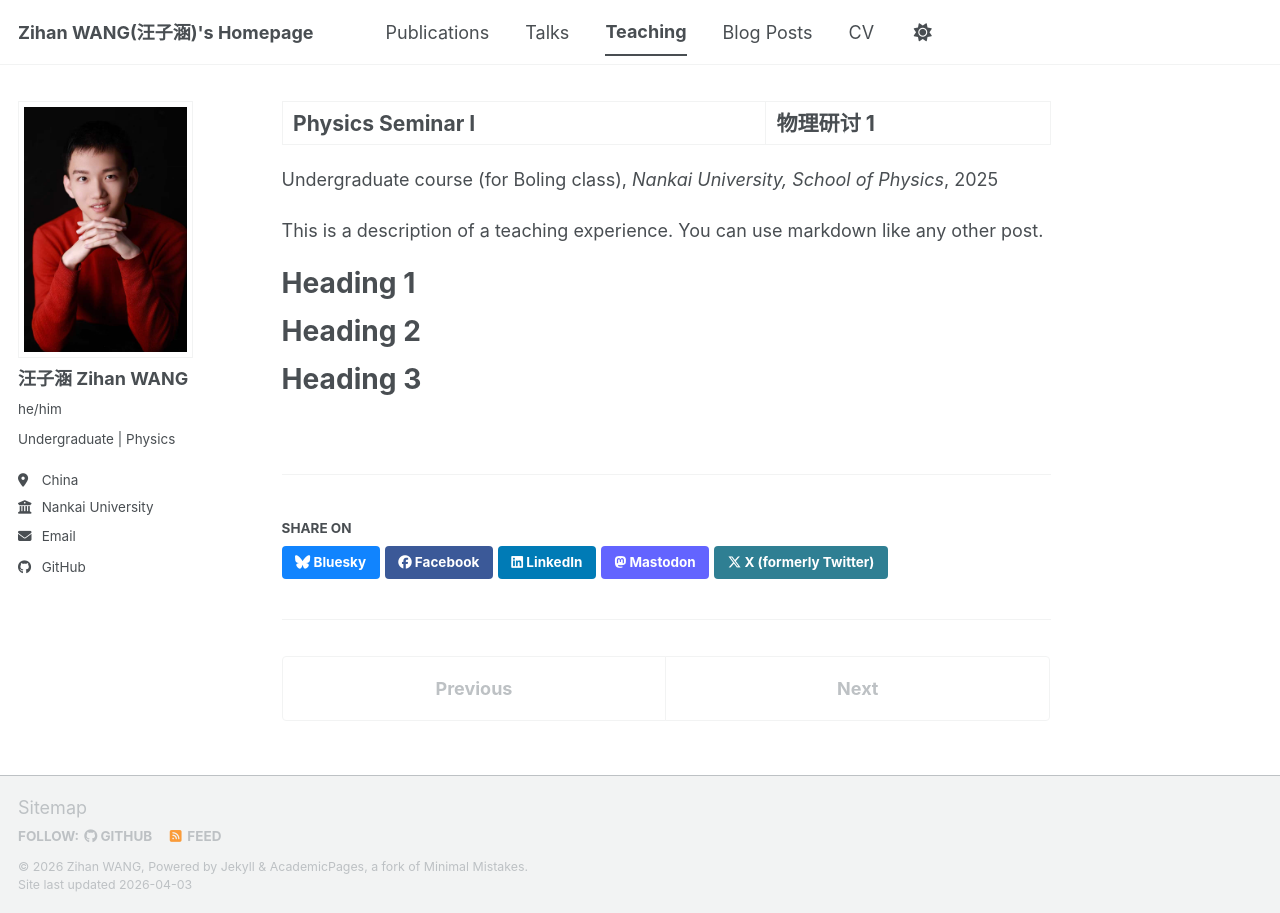
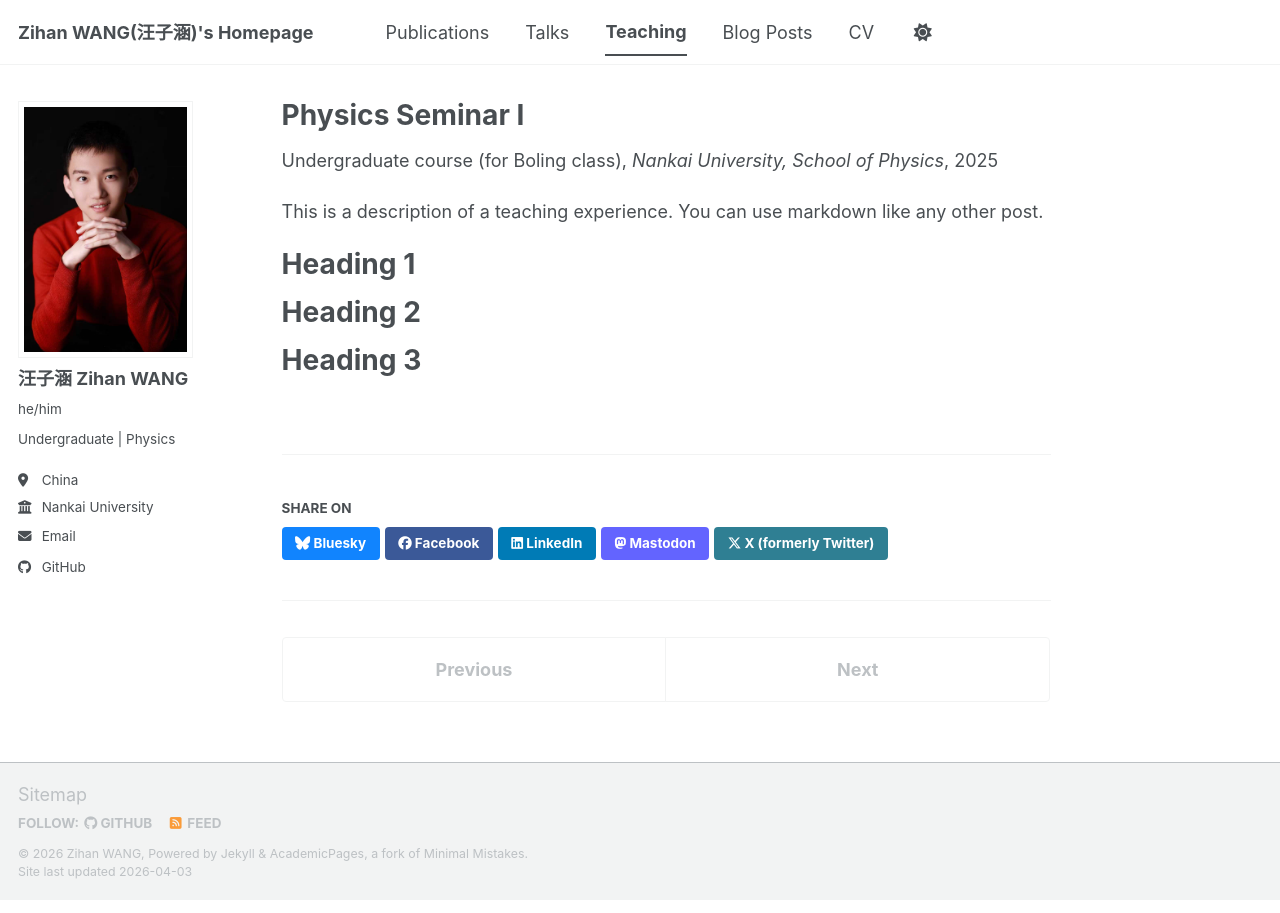
Before and after one commit to zhwang6626/zhwang6626.github.io, a Jekyll site: the page built from _teaching/2025-autumn-teaching-1.md, in a window 1280 px wide. Built offline with Jekyll 4.4.1, drawn with Linux system fonts in a browser that asks for light colours; a script bundle is joined from its source files by our own code; library files that are not in the unit come from our copies.

Commit message:
Update 2025-autumn-teaching-1.md

```diff
--- a/_teaching/2025-autumn-teaching-1.md
+++ b/_teaching/2025-autumn-teaching-1.md
@@ -1,5 +1,5 @@
 ---
-title: "Physics Seminar I | 物理研讨 1"
+title: "Physics Seminar I"
 collection: teaching
 type: "Undergraduate course (for Boling class)"
 permalink: /teaching/2025-autumn-teaching-1
```
